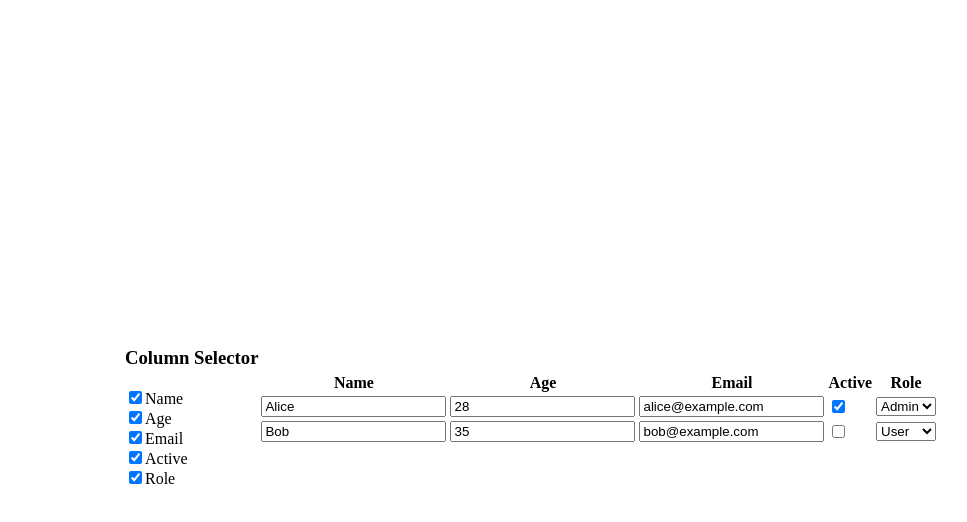
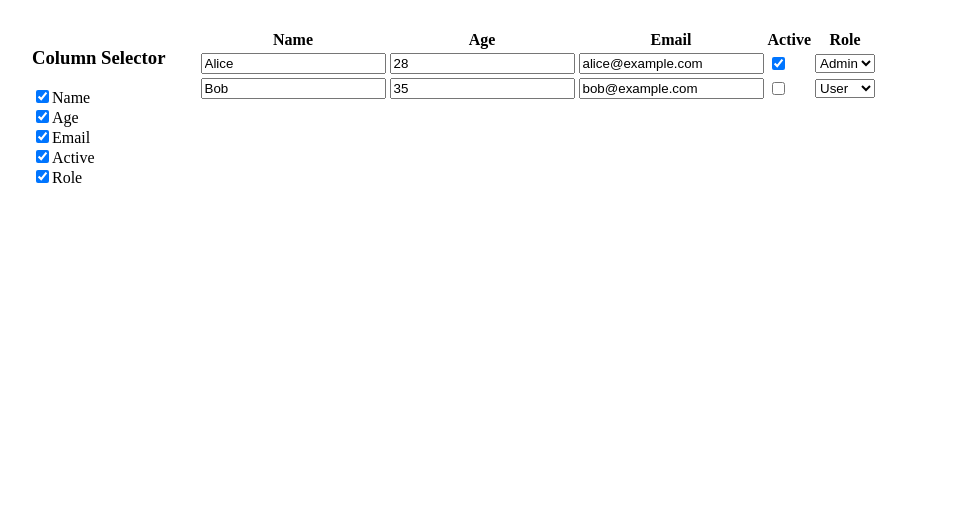
Before and after one commit to ZingerMarat/cemento, a React (Vite) app in the folder cemento-ass/: page / in a window 1280 px wide. Shown: the top 522 px of the page, without its empty margins (108-1075 px from the left). Built offline with nearby package versions, Linux system fonts and the light colour scheme.

Commit message:
Sorting of visible columns in the table

```diff
--- a/cemento-ass/src/App.jsx
+++ b/cemento-ass/src/App.jsx
@@ -52,17 +52,27 @@ export default function App() {
   };
 
   return (
-    <div style={{ minHeight: "100vh", display: "flex", justifyContent: "center", alignItems: "center" }}>
+    <div style={{ display: "flex", justifyContent: "center", minHeight: "100vh", padding: 20 }}>
+      <div style={{ display: "flex", gap: 32, maxWidth: 1000, width: "100%" }}>
+
         <ColumnSelector
           columns={tableData.columns}
           visibleColumns={visibleColumns}
           onColumnToggle={handleColumnToggle}
         />
+
+        <div style={{ flexGrow: 1 }}>
           <Table
-        columns={tableData.columns}
+            columns={tableData.columns
+              .filter(column => visibleColumns.includes(column.id))
+              .sort((a, b) => a.ordinalNo - b.ordinalNo)}
             data={tableData.data}
             onCellChange={handleCellChange}
           />
         </div>
+      </div>
+    </div>
   );
+
+
 }
```
Lines whose indentation alone changed are shown as unchanged.
